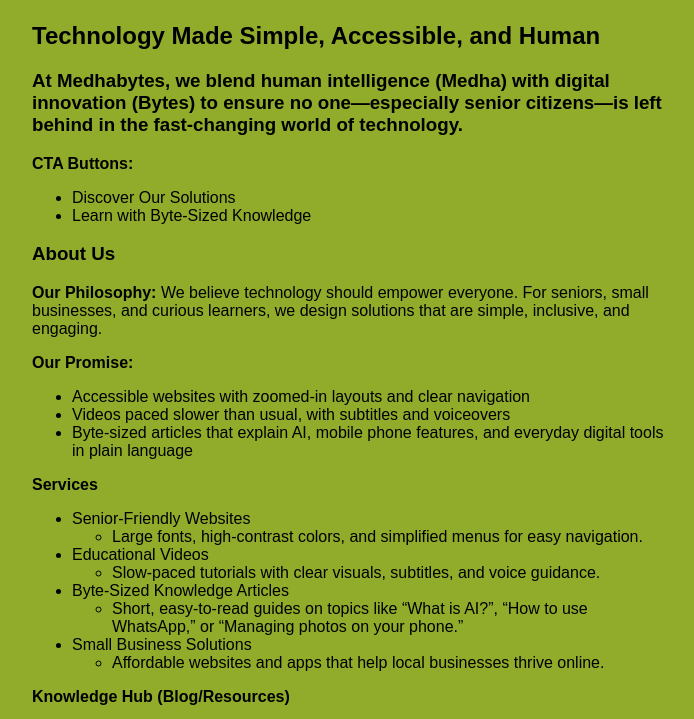
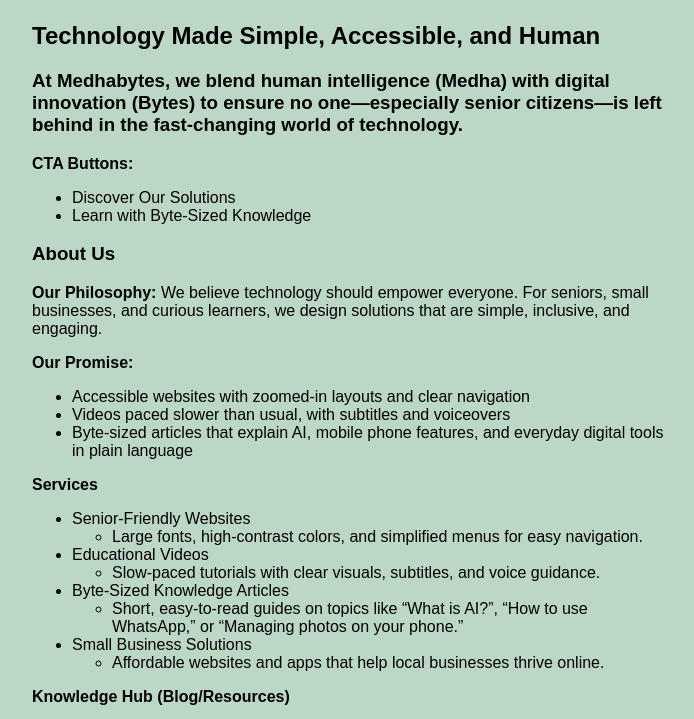
Before and after one commit to VaAnupama/MedhaBytes_Static_WebApp, a website: page src/index.html in a window 1280 px wide. Shown: the part 203-922 px from the top of the page, without its empty margins (288-982 px from the left). Drawn offline with Linux system fonts and the light colour scheme.

Commit message:
changed bg color 2nd time

```diff
--- a/src/styles.css
+++ b/src/styles.css
@@ -6,7 +6,7 @@
   margin: 0;
   border: 0;
   padding: 0;
-  background-color: hwb(72 17% 33%);
+  background-color: lab(83.79% -11.37 5.07);
 }
 
 main {
```
